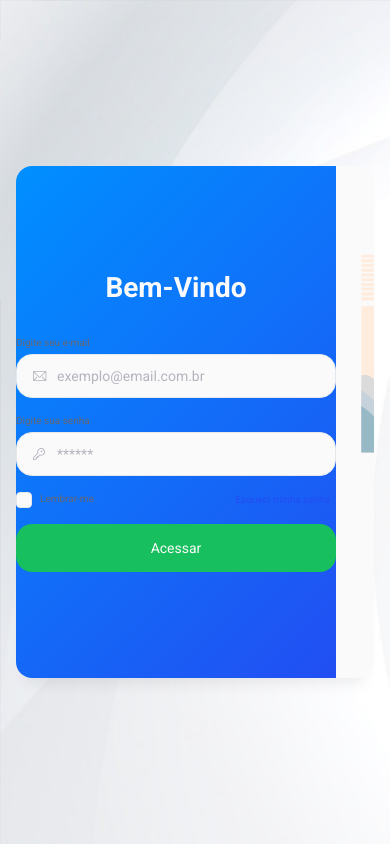
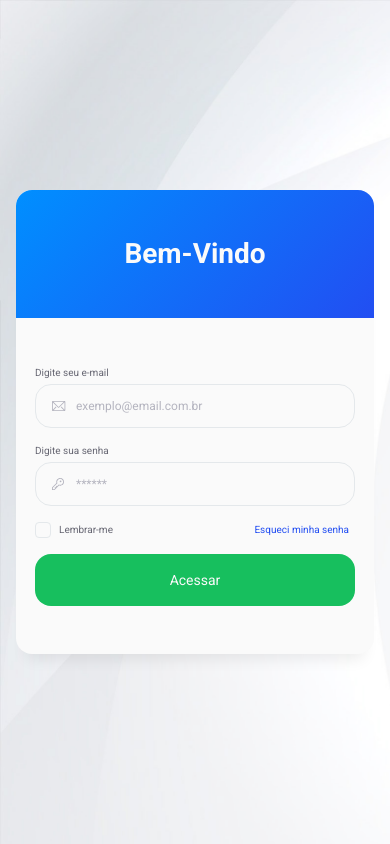
Before and after one commit to Pazeto22/bank-panel, a Next.js app: page / in a window 390 px wide. Built offline with nearby package versions, Linux system fonts and the light colour scheme.

Commit message:
Update: Visual Página de Login Mobile 100% + - Estilização Toastify

```diff
--- a/src/components/UI/Buttons/styles.module.scss
+++ b/src/components/UI/Buttons/styles.module.scss
@@ -19,7 +19,11 @@
   justify-content: center;
   border-radius: 16px;
   width: 100%;
-  height: 48px;
+  height: 52px;
+
+  @media (min-width: 1151.98px) {
+    height: 48px;
+  }
 }
 
 .buttonText {
--- a/src/components/UI/inputs/InputCheckbox/styles.module.scss
+++ b/src/components/UI/inputs/InputCheckbox/styles.module.scss
@@ -8,6 +8,7 @@
   cursor: pointer;
   position: relative;
   display: flex;
+  align-items: center;
   gap: 0.5rem;
 }
 
--- a/src/components/UI/inputs/InputDefault/styles.module.scss
+++ b/src/components/UI/inputs/InputDefault/styles.module.scss
@@ -1,5 +1,6 @@
 @import "../../../../../styles/colors.scss";
 @import "../../../../../styles/typostyle/font-body-info.scss";
+@import "../../../../../styles/typostyle/font-body-text.scss";
 
 .inputDefaultWrapper {
   display: flex;
@@ -26,8 +27,13 @@
   height: 42px;
   background: none !important;
   color: $black;
-  font-size: $body-i-size-desk;
-  line-height: $body-i-lh-desk;
+  font-size: $body-t-size-mobile;
+  line-height: $body-t-lh-mobile;
+
+  @media (min-width: 1151.98px) {
+    font-size: $body-i-size-desk;
+    line-height: $body-i-lh-desk;
+  }
 
   &::-webkit-input-placeholder {
     color: $grey-light-2;
--- a/src/components/pages/login/LoginCard/index.tsx
+++ b/src/components/pages/login/LoginCard/index.tsx
@@ -10,10 +10,12 @@ function LoginCard() {
   return (
     <div className={s.loginCardWrapper}>
       <div className={`${s.loginCardSection} ${s.loginCardFormWrapper}`}>
-        <h1 className="title-h1 fc-w">Bem-Vindo</h1>
+        <div className={s.loginCardTitle}>
+          <h1 className="title-h1 fc-w">Bem-Vindo</h1>
+        </div>
         <Form />
       </div>
-      <div className={s.loginCardSection}>
+      <div className={`${s.loginCardSection} ${s.loginCardLottie}`}>
         <Lottie
           animationData={LoginAnimation}
           play
--- a/src/components/pages/login/LoginCard/styles.module.scss
+++ b/src/components/pages/login/LoginCard/styles.module.scss
@@ -2,21 +2,52 @@
 
 .loginCardWrapper {
   overflow: hidden;
-  display: grid;
-  grid-template-columns: 1fr 1fr;
+  display: flex;
+  flex-direction: column;
+  gap: 3rem;
   border-radius: 16px;
+  padding-bottom: 3rem;
   width: 100%;
-  height: 512px;
+  height: fit-content;
   background-color: $white;
   box-shadow: 0px 15px 15px -10px rgba(0, 0, 0, 0.08);
+
+  @media (min-width: 1151.98px) {
+    display: grid;
+    grid-template-columns: 1fr 1fr;
+    gap: 0;
+    padding: 0;
+    height: 512px;
+  }
 }
 
 .loginCardSection {
-  display: flex;
+  display: none;
   justify-content: center;
   align-items: center;
   width: 100%;
   height: 100%;
+}
+
+.loginCardLottie {
+  display: none;
+  @media (min-width: 1151.98px) {
+    display: flex;
+  }
+}
+
+.loginCardTitle {
+  width: 100%;
+  height: auto;
+  padding: 3rem 0;
+  background: $primary-gradient;
+  text-align: center;
+
+  @media (min-width: 1151.98px) {
+    width: auto;
+    padding: 0;
+    background: none;
+  }
 }
 
 .loginCardFormWrapper {
@@ -24,6 +55,11 @@
   flex-direction: column;
   justify-content: center;
   align-items: center;
-  gap: 2rem;
-  background: $primary-gradient;
+  gap: 3rem;
+  background: $white;
+
+  @media (min-width: 1151.98px) {
+    gap: 2rem;
+    background: $primary-gradient;
+  }
 }
--- a/styles/colors.scss
+++ b/styles/colors.scss
@@ -10,6 +10,7 @@ $black-light: #42424a;
 $white: #fafafa;
 $white-dark: #e4e8eb;
 $white-dark-2: #d9d9d9;
+$white-50: #fafafa80;
 
 $grey: #676773;
 $grey-light: #91919e;
--- a/styles/globals.scss
+++ b/styles/globals.scss
@@ -1,6 +1,7 @@
 @import "./typo.scss";
 @import "./colors.scss";
 @import "./helpers.scss";
+@import "./toastify.scss";
 
 * {
   box-sizing: border-box;
--- /dev/null
+++ b/styles/toastify.scss
@@ -0,0 +1,26 @@
+@import "./colors.scss";
+
+:root {
+  --toastify-color-light: #fafafa !important;
+  --toastify-color-dark: #202024 !important;
+  --toastify-color-info: #008fff !important;
+  --toastify-color-success: #17bf5e !important;
+  --toastify-color-warning: #ffdf36 !important;
+  --toastify-color-error: #e84855 !important;
+  --toastify-color-transparent: #fafafa80 !important;
+
+  --toastify-toast-background: #fafafa !important;
+  --toastify-font-family: "Roboto", sans-serif !important;
+
+  --toastify-text-color-light: #676773 !important;
+  --toastify-text-color-dark: #fafafa !important;
+
+  //Used only for colored theme
+  --toastify-text-color-info: #008fff !important;
+  --toastify-text-color-success: #17bf5e !important;
+  --toastify-text-color-warning: #ffdf36 !important;
+  --toastify-text-color-error: #e84855 !important;
+
+  --toastify-spinner-color: #676773 !important;
+  --toastify-spinner-color-empty-area: #d9d9d9 !important;
+}
```
